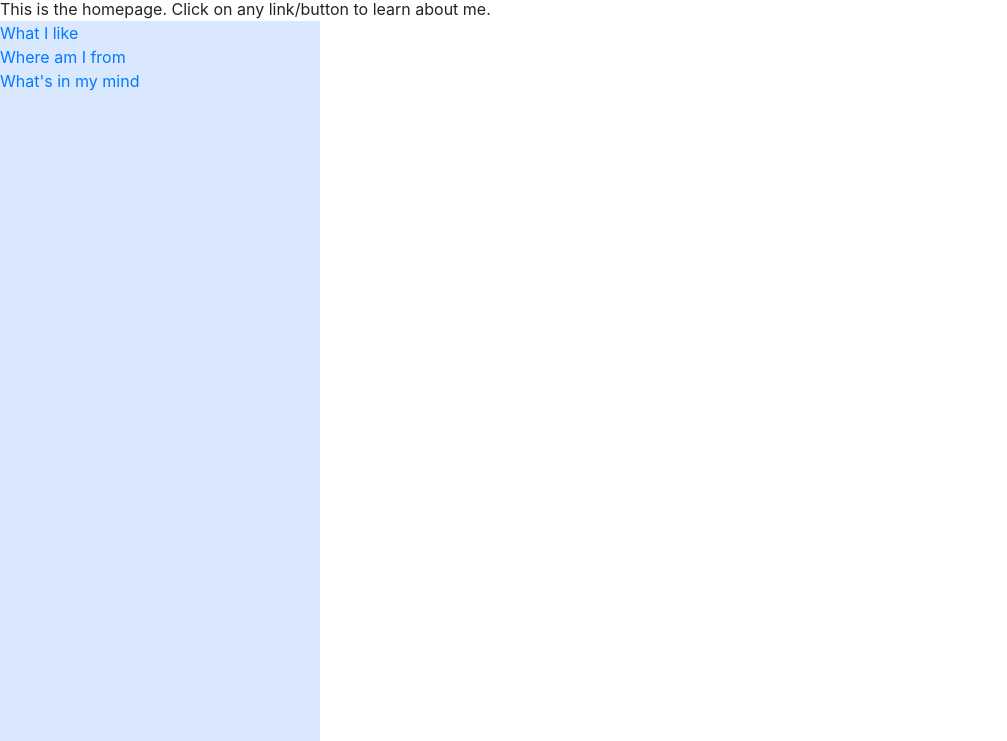
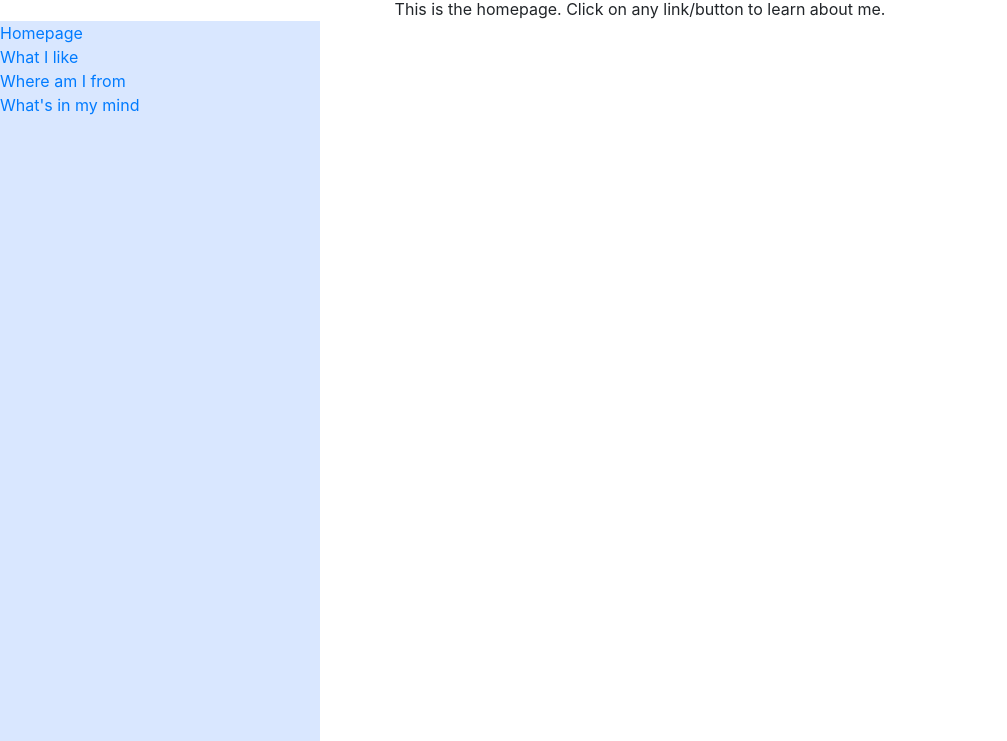
Before and after one commit to wednesday331/Personal-Webpage, a plain HTML site: page index.html in a window 1280 px wide. Shown: the part 59-800 px from the top of the page, without its empty margins (0-1007 px from the left). Drawn offline with nearby package versions, Linux system fonts and the light colour scheme.

Commit message:
Update index.html

```diff
--- a/index.html
+++ b/index.html
@@ -15,6 +15,7 @@
   overflow: auto; /* Enable scrolling if the sidenav has too much content */
 }
             h1 { text-align:center;}
+            #description {text-align:center;}
         </style>
     </head>
     <body>
@@ -22,8 +23,9 @@
         Hello, world!;
         My name is Shrey!
         </h1>
-            This is the homepage. Click on any link/button to learn about me.<br>
+            <div id="description" >This is the homepage. Click on any link/button to learn about me.</div>
         <ul>
+            <li><a href="index.html">Homepage</a></li>
        <li><a href="What-I-like.html">What I like</a></li>
         <li><a href="Where-am-I-from.html">Where am I from</a></li>
         <li><a href="My-mind.html">What's in my mind</a></li>
```
